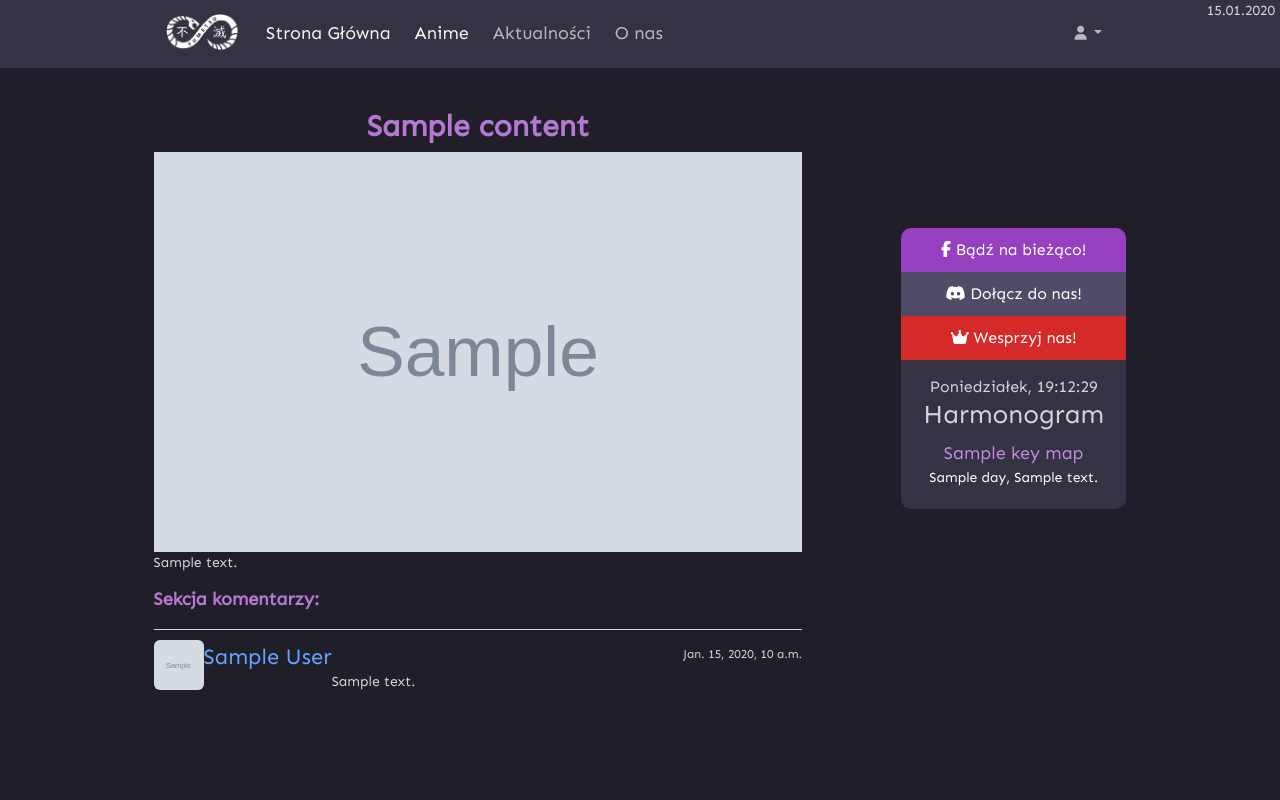
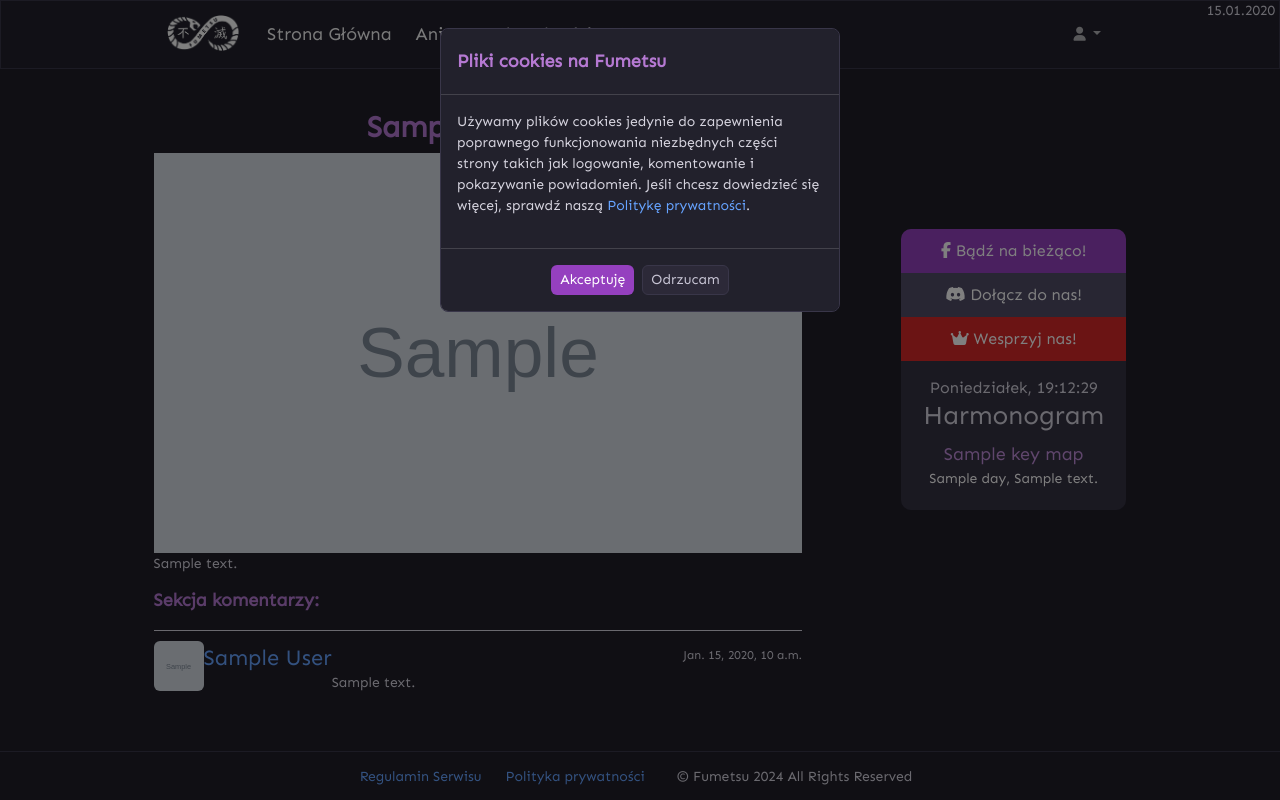
Before and after one commit to ccandour/fumetsu-website, a Django app: template fumetsu/templates/fumetsu/info_d.html in a window 1280 px wide. Run offline with Django 3.2, Linux system fonts and the light colour scheme; the template is opened without the code that fills it: most values are stand-ins (such as "Sample title", 1, 10 or a date in 2020); grey boxes marked "Sample" are stand-in pictures; some libraries are stand-ins or nearby versions.

Commit message:
feat: added cookie popup and footer, changed navbar color

```diff
--- a/static/css/style.css
+++ b/static/css/style.css
@@ -5,9 +5,19 @@ html {
 
 body {
 	font-family: 'Sen', sans-serif;
-	/*color: #dbdbdb;*/
-  	padding-bottom: 6rem;
-  	min-height: 100%;
+	display: flex;
+	flex-direction: column;
+  	min-height: 100vh;
+}
+
+footer {
+	display: flex;
+	flex-direction: row;
+	justify-content: center;
+	align-items: center;
+  	margin-top: auto;
+  	width: 100%;
+	height: 2.5rem;
 }
 
 a {
--- a/templates/base_sidebar.html
+++ b/templates/base_sidebar.html
@@ -42,7 +42,7 @@
 
 <!-- Navbar -->
 <header class="site-header">
-    <nav class="navbar navbar-expand-md bg-dark" style="background-color: var(--bs-content-bg); border-bottom: var(--bs-border-width) solid var(--bs-content-border-color);">
+    <nav class="navbar navbar-expand-md card rounded-0 card-header" style="background-color: var(--bs-content-bg); border-bottom: var(--bs-border-width) solid var(--bs-content-border-color);">
         <div class="container-fluid justify-content-center">
             <a class="navbar-brand pt-0" href="{% url 'fumetsu-home' %}">
                 <img class="d-inline-block align-text-top my-1" src="{% static '/img/logo.png' %}" height="36"/>
@@ -112,7 +112,7 @@
 </header>
 
 <!-- Page -->
-<section class="content-section container container-fluid px-0">
+<section class="content-section container container-fluid px-0 mb-5">
     <!-- Side Menu -->
     <section class="w-lg-auto side-menu bg-dark float-end ms-5 d-none d-lg-block" style="margin-top: 120px">
         <a href="https://www.facebook.com/fumetsusubs/" target="_blank"><div class="social facebook text-bg-primary"><div></div><i class="fab fa-facebook-f"></i> Bądź na bieżąco!</div></a>
@@ -162,18 +162,20 @@
         {% block content%}{% endblock content %}
     </div>
 
+    {% include 'cookie_modal.html' %}
+
 </section>
 
 {#<!--Stopka-->#}
 <div class="clearfix"></div>
-{#<footer class="ftr container-fluid">#}
-{#    <div class="row justify-content-center">#}
-{#        <div class="col-12 col-lg-10">#}
-{#            <div class="float-end p-2 d-none d-md-block">© Fumetsu 2020 All Rights Reserved</div>#}
-{#        </div>#}
-{#    </div>#}
-{#</footer>#}
-{#	#}
+<footer id="footer" class="gap-4 p-4 border-top">
+    <a href="#">Regulamin Serwisu</a>
+    <a href="#">Polityka prywatności</a>
+        <div class="">
+            <div class="float-end p-2 d-none d-md-block">© Fumetsu 2024 All Rights Reserved</div>
+        </div>
+</footer>
+
 {#<div id="consent-popup" class="hidden text-center">#}
 {#    Ta strona wykorzystuje pliki cookie. Korzystając z ni1ej, akceptujesz je. <a id="accept" href=""><button class="btn btn-op ml-4">Rozumiem</button></a>#}
 {#</div>#}
--- /dev/null
+++ b/templates/cookie_modal.html
@@ -0,0 +1,59 @@
+<!-- cookie_modal.html -->
+<div id="cookieModal" class="modal fade" role="dialog">
+    <div class="modal-dialog">
+        <div class="modal-content">
+            <div class="modal-header">
+                <h5 class="modal-title">Pliki cookies na Fumetsu</h5>
+            </div>
+            <div class="modal-body">
+                <p class="text-start">Używamy plików cookies jedynie do zapewnienia poprawnego funkcjonowania niezbędnych części strony takich jak logowanie, komentowanie i pokazywanie powiadomień. Jeśli chcesz dowiedzieć się więcej, sprawdź naszą <a href="/privacy-policy/">Politykę prywatności</a>.</p>
+            </div>
+            <div class="modal-footer d-flex flex-row justify-content-center">
+                <button type="button" class="btn btn-primary" data-dismiss="modal" id="acceptCookies">Akceptuję</button>
+                <button type="button" class="btn btn-secondary" data-dismiss="modal" id="rejectCookies">Odrzucam</button>
+            </div>
+        </div>
+    </div>
+</div>
+
+<script>
+  $(document).ready(function(){
+    // Cookie consent functions
+    function setCookie(name, value, days) {
+        let expires = "";
+        if (days) {
+            let date = new Date();
+            date.setTime(date.getTime() + (days*24*60*60*1000));
+            expires = "; expires=" + date.toUTCString();
+        }
+        document.cookie = name + "=" + (value || "") + expires + "; path=/";
+    }
+
+    function getCookie(name) {
+        let nameEQ = name + "=";
+        let ca = document.cookie.split(';');
+        for(let i=0;i < ca.length;i++) {
+            let c = ca[i];
+            while (c.charAt(0)===' ') c = c.substring(1,c.length);
+            if (c.indexOf(nameEQ) === 0) return c.substring(nameEQ.length,c.length);
+        }
+        return null;
+    }
+
+    // Show cookie consent modal if not accepted yet
+    if(getCookie('cookiesAccepted') === null){
+        $('#cookieModal').modal('show');
+    }
+
+    // Handle cookie consent choices
+    $('#acceptCookies').on('click', function(){
+        setCookie('cookiesAccepted', 'true', 365);
+        $('#cookieModal').modal('hide');
+    });
+
+    $('#rejectCookies').on('click', function(){
+        setCookie('cookiesAccepted', 'false', 365);
+        $('#cookieModal').modal('hide');
+    });
+  });
+</script>
```
Also changed, not shown: templates/base.html (+12 -2 lines).
